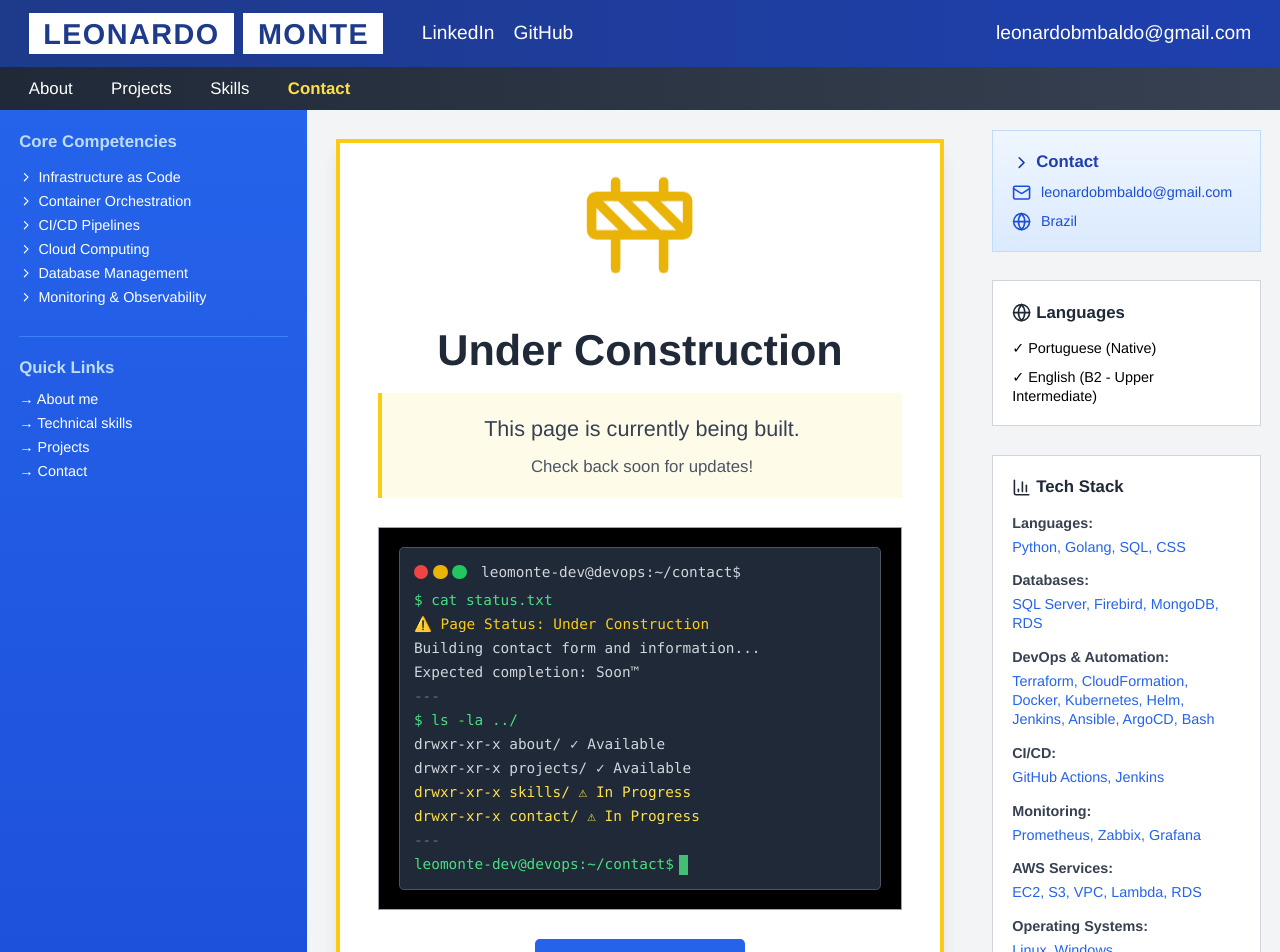
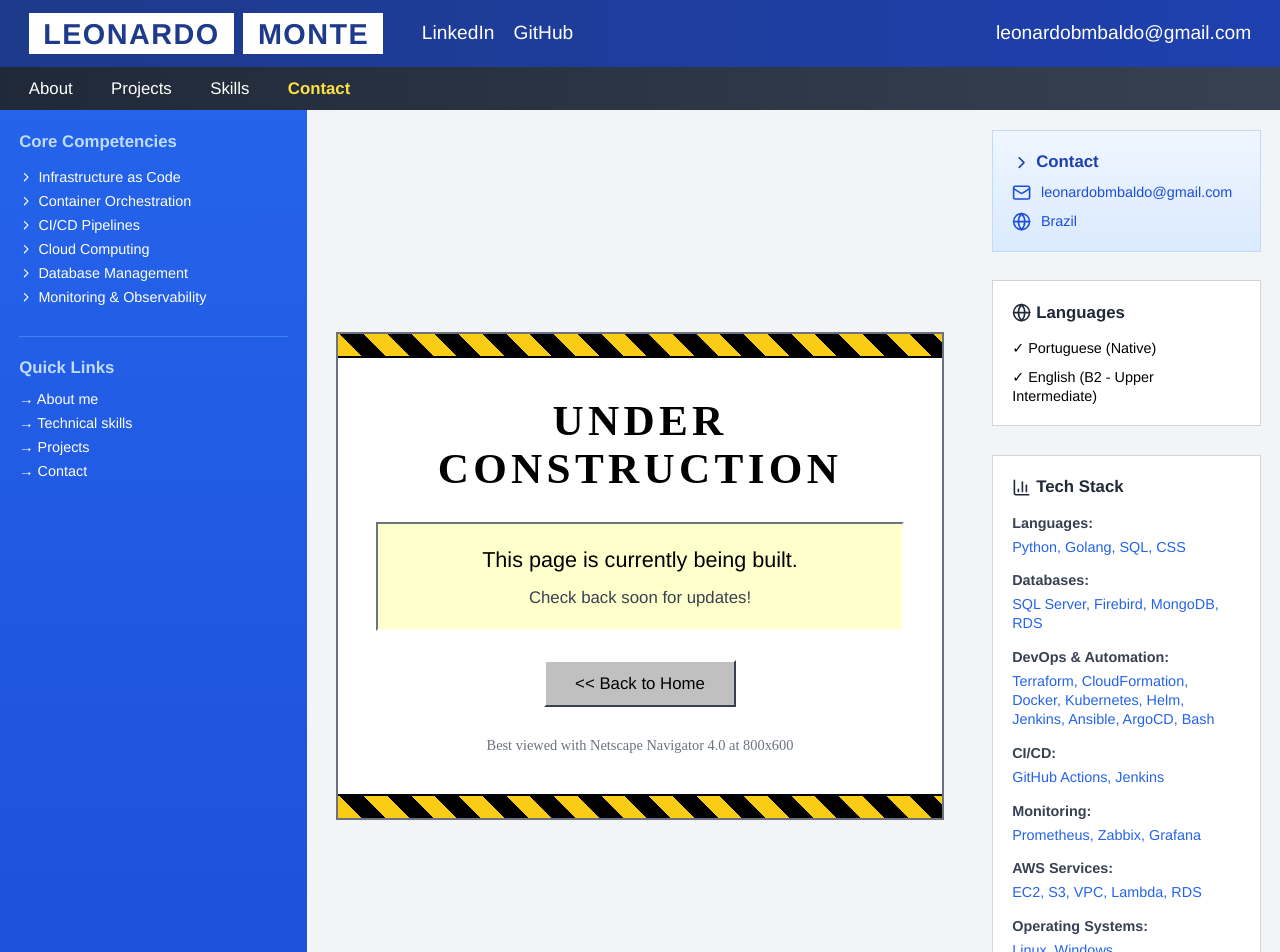
Before and after one commit to leomonte-dev/portfolio-devops, a Next.js app: page /contact in a window 1280 px wide. Shown: the top 952 px of the page. Built offline with nearby package versions, Linux system fonts and the light colour scheme.

Commit message:
Restyle under construction pages with retro look
Remove bouncing icon and fake terminal block; add hazard stripes,
serif heading, Win98-style inset box and bevel button.

Co-Authored-By: Claude Opus 5.5 (1M context) <noreply@anthropic.com>

```diff
--- a/app/contact/page.tsx
+++ b/app/contact/page.tsx
@@ -1,7 +1,7 @@
 "use client"
 
 import { useState, useEffect } from "react"
-import { ChevronRight, Globe, Mail, BarChart3, Construction } from 'lucide-react'
+import { ChevronRight, Globe, Mail, BarChart3 } from 'lucide-react'
 import Image from 'next/image'
 
 export default function ContactPage() {
@@ -91,63 +91,42 @@ export default function ContactPage() {
         <main className="flex-1 p-6 flex items-center justify-center">
           <div className="max-w-2xl w-full">
             {/* Under Construction Card */}
-            <div className="bg-white border-4 border-yellow-400 p-8 mb-6 shadow-lg">
-              <div className="text-center">
-                <div className="mb-6">
-                  <Construction className="w-24 h-24 text-yellow-500 mx-auto animate-bounce" />
-                </div>
-                <h1 className="text-4xl font-bold text-gray-800 mb-4">
+            <div className="bg-white border-2 border-gray-500 mb-6">
+              <div
+                className="h-5 border-b-2 border-black"
+                style={{ background: "repeating-linear-gradient(45deg, #facc15 0 14px, #000 14px 28px)" }}
+              />
+              <div className="p-8 text-center">
+                <h1
+                  className="text-4xl font-bold text-black uppercase tracking-widest mb-6"
+                  style={{ fontFamily: '"Times New Roman", Times, serif' }}
+                >
                   Under Construction
                 </h1>
-                <div className="bg-yellow-50 border-l-4 border-yellow-400 p-4 mb-6">
-                  <p className="text-lg text-gray-700 mb-2">
+                <div className="bg-[#ffffcc] border-2 border-t-gray-500 border-l-gray-500 border-b-white border-r-white p-4 mb-6">
+                  <p className="text-lg text-black mb-2">
                     This page is currently being built.
                   </p>
-                  <p className="text-sm text-gray-600">
+                  <p className="text-sm text-gray-700">
                     Check back soon for updates!
                   </p>
                 </div>
 
-                {/* Construction-themed terminal */}
-                <div className="bg-black border border-gray-400 p-4 font-mono text-sm text-left">
-                  <div className="bg-gray-800 text-green-400 border border-gray-600 p-3 rounded">
-                    <div className="flex items-center mb-2">
-                      <div className="flex space-x-1 mr-3">
-                        <div className="w-3 h-3 bg-red-500 rounded-full"></div>
-                        <div className="w-3 h-3 bg-yellow-500 rounded-full"></div>
-                        <div className="w-3 h-3 bg-green-500 rounded-full"></div>
-                      </div>
-                      <span className="text-gray-300 text-xs">leomonte-dev@devops:~/contact$</span>
-                    </div>
-                    <div className="space-y-1 text-xs">
-                      <div className="text-green-400">$ cat status.txt</div>
-                      <div className="text-yellow-400">⚠️  Page Status: Under Construction</div>
-                      <div className="text-gray-300">Building contact form and information...</div>
-                      <div className="text-gray-300">Expected completion: Soon™</div>
-                      <div className="text-gray-500">---</div>
-                      <div className="text-green-400">$ ls -la ../</div>
-                      <div className="text-gray-300">drwxr-xr-x  about/    ✓ Available</div>
-                      <div className="text-gray-300">drwxr-xr-x  projects/ ✓ Available</div>
-                      <div className="text-yellow-300">drwxr-xr-x  skills/   ⚠ In Progress</div>
-                      <div className="text-yellow-300">drwxr-xr-x  contact/  ⚠ In Progress</div>
-                      <div className="text-gray-500">---</div>
-                      <div className="flex items-center">
-                        <span className="text-green-400">leomonte-dev@devops:~/contact$</span>
-                        <div className="w-2 h-4 bg-green-400 ml-1 animate-pulse"></div>
-                      </div>
-                    </div>
-                  </div>
-                </div>
+                <a
+                  href="/"
+                  className="inline-block bg-[#c0c0c0] text-black px-6 py-2 border-2 border-t-white border-l-white border-b-gray-700 border-r-gray-700 active:border-t-gray-700 active:border-l-gray-700 active:border-b-white active:border-r-white text-sm"
+                >
+                  &lt;&lt; Back to Home
+                </a>
 
-                <div className="mt-6">
-                  <a
-                    href="/"
-                    className="inline-block bg-blue-600 text-white px-6 py-3 rounded hover:bg-blue-700 transition-colors font-semibold"
-                  >
-                    ← Back to Home
-                  </a>
-                </div>
+                <p className="mt-6 text-xs text-gray-500" style={{ fontFamily: '"Times New Roman", Times, serif' }}>
+                  Best viewed with Netscape Navigator 4.0 at 800x600
+                </p>
               </div>
+              <div
+                className="h-5 border-t-2 border-black"
+                style={{ background: "repeating-linear-gradient(45deg, #facc15 0 14px, #000 14px 28px)" }}
+              />
             </div>
           </div>
         </main>
--- a/app/skills/page.tsx
+++ b/app/skills/page.tsx
@@ -1,7 +1,7 @@
 "use client"
 
 import { useState, useEffect } from "react"
-import { ChevronRight, Globe, Mail, BarChart3, Construction } from 'lucide-react'
+import { ChevronRight, Globe, Mail, BarChart3 } from 'lucide-react'
 import Image from 'next/image'
 
 export default function SkillsPage() {
@@ -91,63 +91,42 @@ export default function SkillsPage() {
         <main className="flex-1 p-6 flex items-center justify-center">
           <div className="max-w-2xl w-full">
             {/* Under Construction Card */}
-            <div className="bg-white border-4 border-yellow-400 p-8 mb-6 shadow-lg">
-              <div className="text-center">
-                <div className="mb-6">
-                  <Construction className="w-24 h-24 text-yellow-500 mx-auto animate-bounce" />
-                </div>
-                <h1 className="text-4xl font-bold text-gray-800 mb-4">
+            <div className="bg-white border-2 border-gray-500 mb-6">
+              <div
+                className="h-5 border-b-2 border-black"
+                style={{ background: "repeating-linear-gradient(45deg, #facc15 0 14px, #000 14px 28px)" }}
+              />
+              <div className="p-8 text-center">
+                <h1
+                  className="text-4xl font-bold text-black uppercase tracking-widest mb-6"
+                  style={{ fontFamily: '"Times New Roman", Times, serif' }}
+                >
                   Under Construction
                 </h1>
-                <div className="bg-yellow-50 border-l-4 border-yellow-400 p-4 mb-6">
-                  <p className="text-lg text-gray-700 mb-2">
+                <div className="bg-[#ffffcc] border-2 border-t-gray-500 border-l-gray-500 border-b-white border-r-white p-4 mb-6">
+                  <p className="text-lg text-black mb-2">
                     This page is currently being built.
                   </p>
-                  <p className="text-sm text-gray-600">
+                  <p className="text-sm text-gray-700">
                     Check back soon for updates!
                   </p>
                 </div>
 
-                {/* Construction-themed terminal */}
-                <div className="bg-black border border-gray-400 p-4 font-mono text-sm text-left">
-                  <div className="bg-gray-800 text-green-400 border border-gray-600 p-3 rounded">
-                    <div className="flex items-center mb-2">
-                      <div className="flex space-x-1 mr-3">
-                        <div className="w-3 h-3 bg-red-500 rounded-full"></div>
-                        <div className="w-3 h-3 bg-yellow-500 rounded-full"></div>
-                        <div className="w-3 h-3 bg-green-500 rounded-full"></div>
-                      </div>
-                      <span className="text-gray-300 text-xs">leomonte-dev@devops:~/skills$</span>
-                    </div>
-                    <div className="space-y-1 text-xs">
-                      <div className="text-green-400">$ cat status.txt</div>
-                      <div className="text-yellow-400">⚠️  Page Status: Under Construction</div>
-                      <div className="text-gray-300">Building comprehensive skills showcase...</div>
-                      <div className="text-gray-300">Expected completion: Soon™</div>
-                      <div className="text-gray-500">---</div>
-                      <div className="text-green-400">$ ls -la ../</div>
-                      <div className="text-gray-300">drwxr-xr-x  about/    ✓ Available</div>
-                      <div className="text-gray-300">drwxr-xr-x  projects/ ✓ Available</div>
-                      <div className="text-yellow-300">drwxr-xr-x  skills/   ⚠ In Progress</div>
-                      <div className="text-yellow-300">drwxr-xr-x  contact/  ⚠ In Progress</div>
-                      <div className="text-gray-500">---</div>
-                      <div className="flex items-center">
-                        <span className="text-green-400">leomonte-dev@devops:~/skills$</span>
-                        <div className="w-2 h-4 bg-green-400 ml-1 animate-pulse"></div>
-                      </div>
-                    </div>
-                  </div>
-                </div>
+                <a
+                  href="/"
+                  className="inline-block bg-[#c0c0c0] text-black px-6 py-2 border-2 border-t-white border-l-white border-b-gray-700 border-r-gray-700 active:border-t-gray-700 active:border-l-gray-700 active:border-b-white active:border-r-white text-sm"
+                >
+                  &lt;&lt; Back to Home
+                </a>
 
-                <div className="mt-6">
-                  <a
-                    href="/"
-                    className="inline-block bg-blue-600 text-white px-6 py-3 rounded hover:bg-blue-700 transition-colors font-semibold"
-                  >
-                    ← Back to Home
-                  </a>
-                </div>
+                <p className="mt-6 text-xs text-gray-500" style={{ fontFamily: '"Times New Roman", Times, serif' }}>
+                  Best viewed with Netscape Navigator 4.0 at 800x600
+                </p>
               </div>
+              <div
+                className="h-5 border-t-2 border-black"
+                style={{ background: "repeating-linear-gradient(45deg, #facc15 0 14px, #000 14px 28px)" }}
+              />
             </div>
           </div>
         </main>
```
